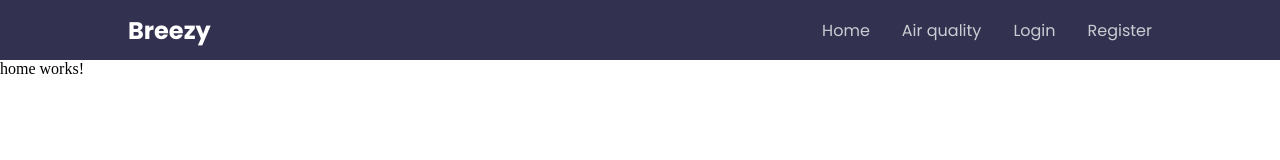
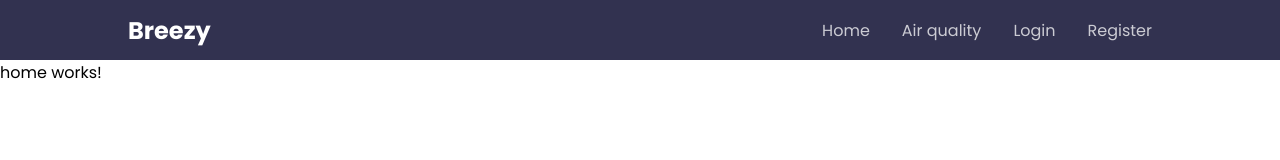
Before and after one commit to nrasheva/Breezy, an Angular app: page /home in a window 1280 px wide. Shown: the top 160 px of the page. Built offline with nearby package versions, Linux system fonts and the light colour scheme.

Commit message:
Update global css

```diff
--- a/src/styles.css
+++ b/src/styles.css
@@ -5,6 +5,7 @@
   box-sizing: border-box;
   margin: 0;
   padding: 0;
+  font-family: var(--font);
 }
 
 #root {
```
